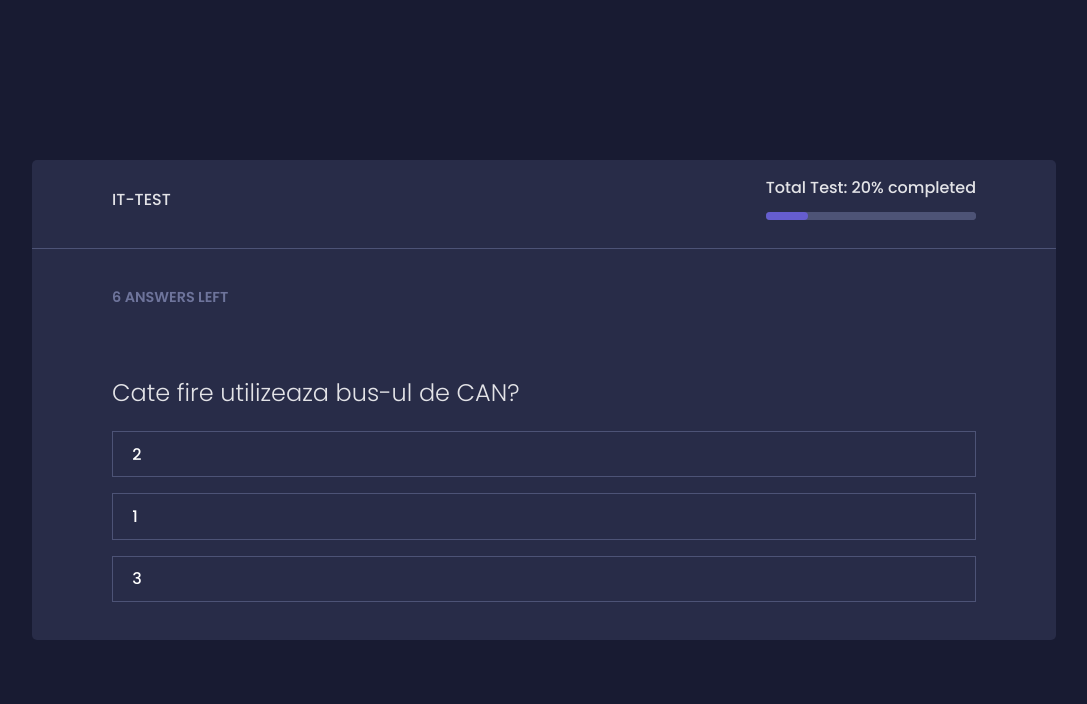
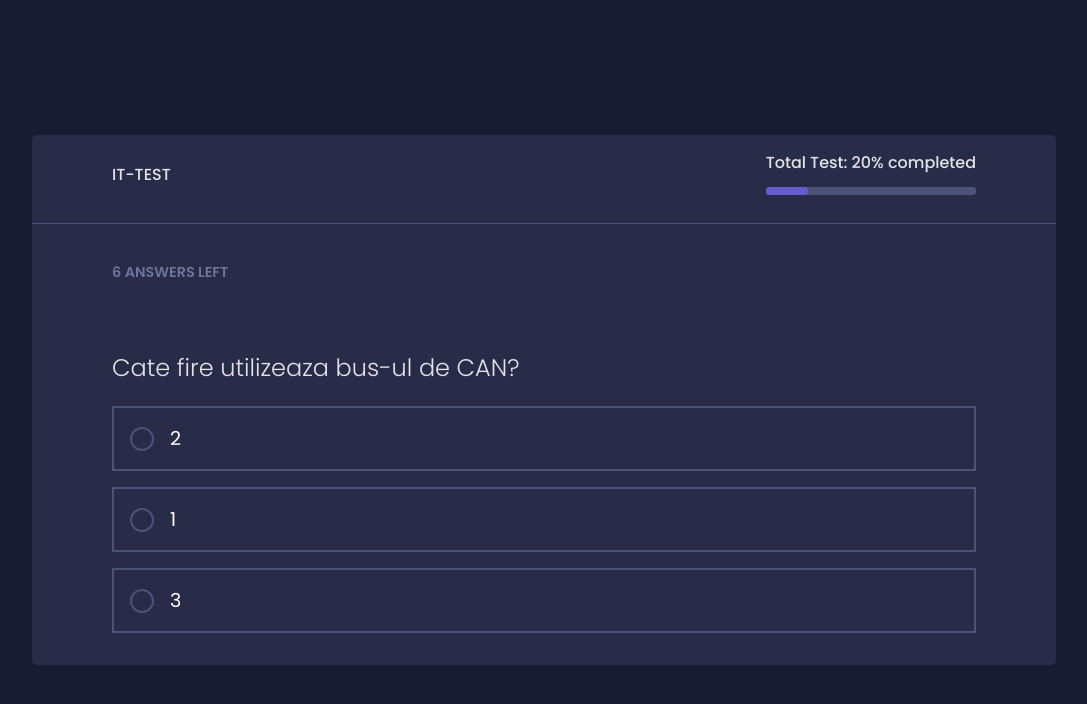
Before and after one commit to alinradu07/it-test-new, a React (Vite) app: page / in a window 1280 px wide. Shown: the top 704 px of the page, without its empty margins (96-1183 px from the left). Built offline with nearby package versions, Linux system fonts and the light colour scheme.

Commit message:
question-validation
Added question validation and react icons

```diff
--- a/package.json
+++ b/package.json
@@ -11,7 +11,8 @@
   },
   "dependencies": {
     "react": "^18.3.1",
-    "react-dom": "^18.3.1"
+    "react-dom": "^18.3.1",
+    "react-icons": "^5.3.0"
   },
   "devDependencies": {
     "@eslint/js": "^9.9.0",
--- a/src/components/Answer.jsx
+++ b/src/components/Answer.jsx
@@ -1,3 +1,6 @@
+import { IconContext } from "react-icons";
+import { FaCircleXmark } from "react-icons/fa6";
+import { IoMdCheckmarkCircle } from "react-icons/io";
 import classes from "./Answer.module.css";
 
 // className={`${classes.answer} ${classes[cssClass]}`}
@@ -15,24 +18,47 @@ export default function Answer({
       {answers.map((answer) => {
         const isSelected = selectedAnswer === answer;
         let cssClass = "";
+        let component = <div className={classes.circle}></div>;
         if (answerState === "answered" && isSelected) {
           cssClass = "selected";
+          component = <div className={classes.circle}></div>;
         }
         if (answerState === "answered" && !isSelected) {
           cssClass = "not-selected";
+          component = <div className={classes.circle}></div>;
         }
 
-        if (
-          (answerState === "correct" || answerState === "wrong") &&
-          isSelected
-        ) {
+        if (answerState === "correct" && isSelected) {
           cssClass = answerState;
+          component = (
+            <IconContext.Provider
+              value={{
+                // color: "#00f5f7",
+                className: classes["correct-mark"],
+              }}
+            >
+              <IoMdCheckmarkCircle />
+            </IconContext.Provider>
+          );
+        }
+        if (answerState === "wrong" && isSelected) {
+          cssClass = answerState;
+          component = (
+            <IconContext.Provider
+              value={{
+                className: classes["wrong-mark"],
+              }}
+            >
+              <FaCircleXmark />
+            </IconContext.Provider>
+          );
         }
         if (
           (answerState === "correct" || answerState === "wrong") &&
           !isSelected
         ) {
           cssClass = "not-selected";
+          component = <div className={classes.circle}></div>;
         }
         return (
           <li key={answer} className={classes.answer}>
@@ -41,7 +67,8 @@ export default function Answer({
               disabled={answerState}
               onClick={() => onSelect(answer)}
             >
-              {answer}
+              {component}
+              <p className={classes.text}>{answer}</p>
             </button>
           </li>
         );
--- a/src/components/Answer.module.css
+++ b/src/components/Answer.module.css
@@ -1,27 +1,35 @@
 .answers {
   list-style: none;
+  margin: 0;
   padding: 0;
 }
 
+.answer {
+  margin-bottom: 1rem;
+  word-break: break-all;
+}
+
 .answer button {
+  display: flex;
+  align-items: center;
+  gap: 1rem;
   width: 100%;
-  padding: 0.6em 1.2em;
-  font-size: 1em;
-  font-weight: 500;
+  padding: 1rem;
+  border: 2px solid #4d5376;
+  font-size: 1.2rem;
   font-family: inherit;
   background-color: unset;
   cursor: pointer;
   color: #fff;
   text-align: left;
-  border: 1px solid #4d5376;
-  margin-bottom: 1rem;
-  /* transition: border-color 0.5s; */
   transition: all 0.2s ease-in-out;
 }
 
-.answer button:hover,
-.answer button:focus {
-  border-color: #646cff;
+@media (hover: hover) {
+  .answer button:hover,
+  .answer button:focus {
+    border-color: #646cff;
+  }
 }
 
 .answer button.selected {
@@ -29,24 +37,68 @@
 }
 
 .answer button.correct {
-  border: 1px solid #00f5f7;
+  border: 2px solid #00f5f7;
 }
 .answer button.wrong {
-  border: 1px solid red;
+  border: 2px solid red;
 }
 
-.answer button.not-selected{
-  border: 1px solid #4d5376;
+.answer button.not-selected {
+  border: 2px solid #4d5376;
+}
+
+.answer button .circle {
+  position: relative;
+  margin-right: 1rem;
+  width: 20px;
+  height: 20px;
+  border: 2px solid #4d5376;
+  border-radius: 50%;
+  margin: 0;
+}
+
+.correct-mark {
+  font-size: 1.7rem;
+  color: #00f5f7;
+}
+
+.wrong-mark {
+  font-size: 1.7rem;
+  color: red;
+}
+
+/* .global-class-name {
+  color: #00f5f7;
+  size: 20px;
+} */
+
+/* .answer button.correct .circle {
+  border-color: #00f5f7;
+  background-color: #00f5f7;
+} */
+
+/* .answer button.wrong .circle {
+  border-color: red;
+  background-color: red;
+} */
+
+/* .answer button.correct .circle .checkMark {
+  position: absolute;
+  transform: rotate(50deg) translate(-50%, -50%);
+  left: 25%;
+  top: 48%;
+  height: 10px;
+  width: 5px;
+  border-bottom: 2px solid #fff;
+  border-right: 2px solid #fff;
+} */
+
+.answer button .text {
+  width: 90%;
+  margin: 0;
 }
 
 /* @media (hover: hover) {
-  .answer:hover {
-    border-color: #646cff;
-  }
-}
-
-
-@media (hover: hover) {
   .answer.disabled {
     pointer-events: none;
   }
--- a/src/components/Question.jsx
+++ b/src/components/Question.jsx
@@ -30,8 +30,6 @@ export default function Question({ index }) {
   } else if (answer.selectedAnswer) {
     answerState = "answered";
   }
-  console.log(answerState);
-
   return (
     <div className="question">
       <h2>{can_questions[index].text}</h2>
--- a/src/index.css
+++ b/src/index.css
@@ -44,7 +44,7 @@ main {
 }
 
 #quiz {
-  height: 60%;
+  min-height: 60%;
   width: 80%;
   max-width: 1200px;
   background: #282c48;
@@ -104,7 +104,7 @@ main {
 
 @media (width<=500px) {
   #quiz {
-    /* height: auto; */
+    height: auto;
     width: 95%;
   }
 
```
Also changed, not shown: 1 other file (tests, documents, lock files or other folders).
